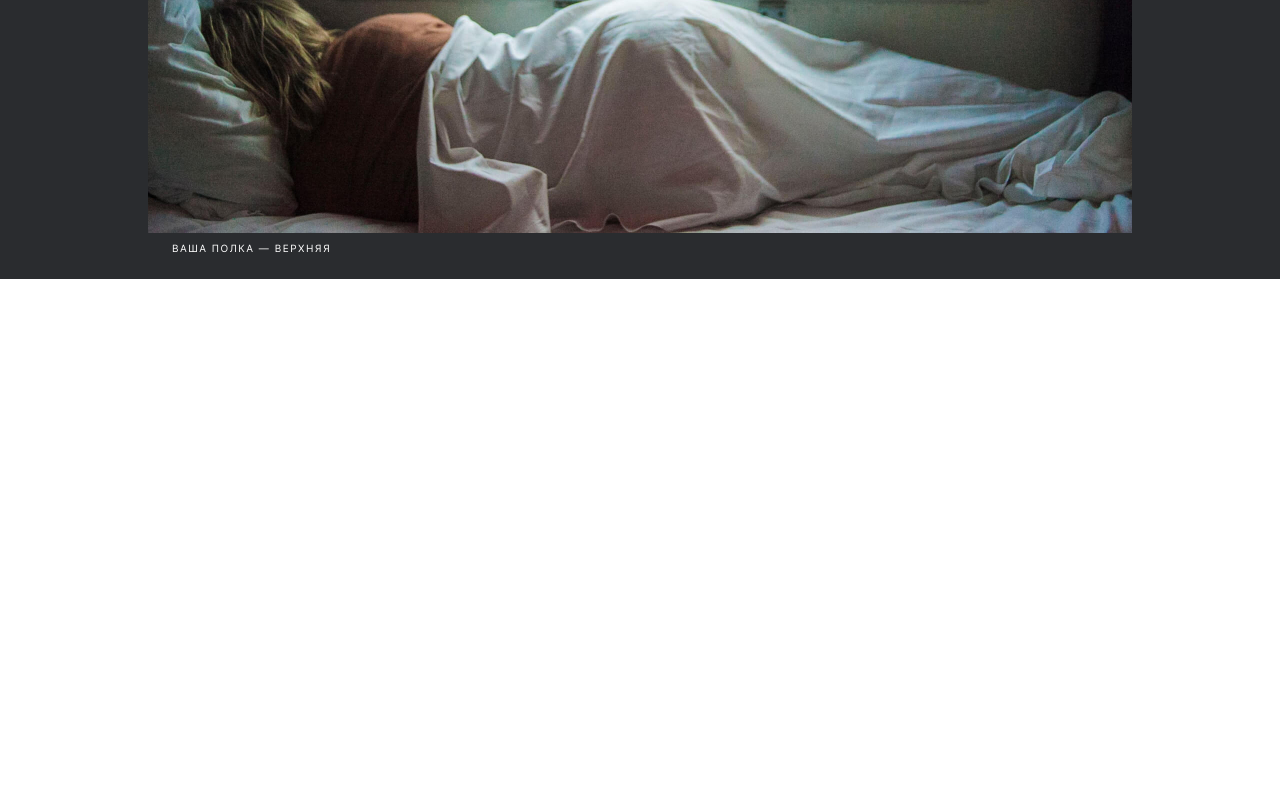
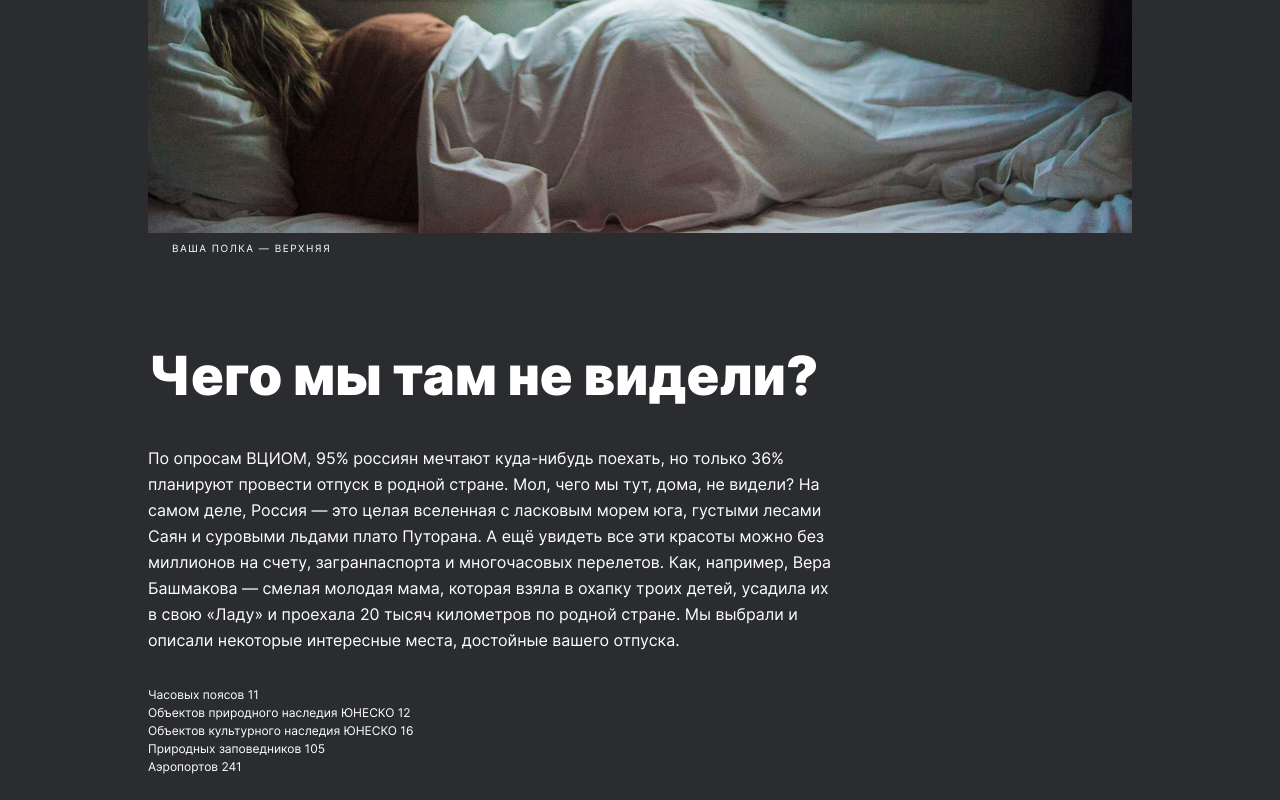
Before and after one commit to chedore/russian-travel, a plain HTML site: page index.html in a window 1280 px wide. Shown: the part 886-1686 px from the top of the page. Before the commit the page ends 1165 px from the top, so only its background shows below. Drawn offline with Linux system fonts and the light colour scheme.

Commit message:
added intro

```diff
--- /dev/null
+++ b/blocks/intro/__list/intro__list.css
@@ -0,0 +1,16 @@
+/*768px --> ~px*/
+.intro__list {
+    font-size: 12px;
+    line-height: 1.5;
+    font-weight: 400;
+    margin:  33px 0 0 0;
+    list-style: none;
+    padding: 0;
+}
+
+/*320px --> 767px*/
+@media screen and (max-width: 767px) {
+    .intro__list {
+        margin:  34px 0 0 0;
+    }
+}
--- /dev/null
+++ b/blocks/intro/__text/intro__text.css
@@ -0,0 +1,7 @@
+.intro__text {
+    font-style: normal;
+    font-size: 16px;
+    line-height: 1.63;
+    font-weight: 400;
+    margin:  40px 0 0 0;
+}
--- /dev/null
+++ b/blocks/intro/__title/intro__title.css
@@ -0,0 +1,16 @@
+/*768px --> ~px*/
+.intro__title {
+    font-style: normal;
+    font-size: 54px;
+    line-height: 1.07;
+    font-weight: 900;
+    margin:  0;
+}
+
+/*320px --> 767px*/
+@media screen and (max-width: 767px) {
+    .intro__title {
+        font-size: 32px;
+        line-height: 1.1;
+    }
+}
--- /dev/null
+++ b/blocks/intro/intro.css
@@ -0,0 +1,35 @@
+/*768px --> 1023px*/
+.intro {
+    display: flex;
+    flex-direction: column;
+    width: calc(100% - 2*24px);
+    z-index: auto;
+    justify-content: space-between;
+    margin:  88px auto 0 24px;
+    padding: 0;
+  }
+
+/*1024px --> 1279px*/
+@media screen and (min-width: 1024px) and (max-width: 1279px) {
+    .intro {
+        max-width: 690px;
+        margin:  92px auto 0 48px;
+    }
+}
+
+/*1280px --> ~px*/
+@media screen and (min-width: 1280px)  {
+    .intro {
+        max-width: 690px;
+        margin:  92px auto 0 148px;
+    }
+}
+
+
+/*320px --> 767px*/
+@media screen and (max-width: 767px) {
+    .intro {
+        width: calc(100% - 2*16px);
+        margin:  64px auto 0 16px;
+    }
+}
--- a/index.html
+++ b/index.html
@@ -33,6 +33,28 @@
         <figcaption class="lead__caption" lang="ru">ваша полка&nbsp;&mdash; верхняя</figcaption>
       </section>
 
+      <section class="intro">
+        <h2 class="intro__title">Чего мы там не видели?</h2>
+        <p class="intro__text">
+          По опросам ВЦИОМ, 95% россиян мечтают куда-нибудь поехать, но только 36%
+          планируют провести отпуск в родной стране. Мол, чего мы тут, дома, не видели?
+          На самом деле, Россия — это целая вселенная с ласковым морем юга, густыми лесами
+          Саян и суровыми льдами плато Путорана. А ещё увидеть все эти красоты можно без
+          миллионов на счету, загранпаспорта и многочасовых перелетов. Как, например,
+          Вера Башмакова — смелая молодая мама, которая взяла в охапку троих детей,
+          усадила их в свою «Ладу» и проехала 20 тысяч километров по родной стране.
+          Мы выбрали и описали некоторые интересные места, достойные вашего отпуска.
+        </p>
+        <ul class="intro__list">
+          <li><span class="intro__span-accent">Часовых поясов</span> 11</li>
+          <li><span class="intro__span-accent">Объектов природного наследия ЮНЕСКО</span> 12</li>
+          <li><span class="intro__span-accent">Объектов культурного наследия ЮНЕСКО</span> 16</li>
+          <li><span class="intro__span-accent">Природных заповедников</span> 105</li>
+          <li><span class="intro__span-accent">Аэропортов </span> 241</li>
+        </ul>
+      </section>
+
+
     </main>
 
     <footer class="footer"></footer>
--- a/pages/style.css
+++ b/pages/style.css
@@ -17,3 +17,8 @@
 @import url(../blocks/lead/__subtitle/lead__subtitle.css);
 @import url(../blocks/lead/__image/lead__image.css);
 @import url(../blocks/lead/__caption/lead__caption.css);
+
+@import url(../blocks/intro/intro.css);
+@import url(../blocks/intro/__title/intro__title.css);
+@import url(../blocks/intro/__text/intro__text.css);
+@import url(../blocks/intro/__list/intro__list.css);
```
